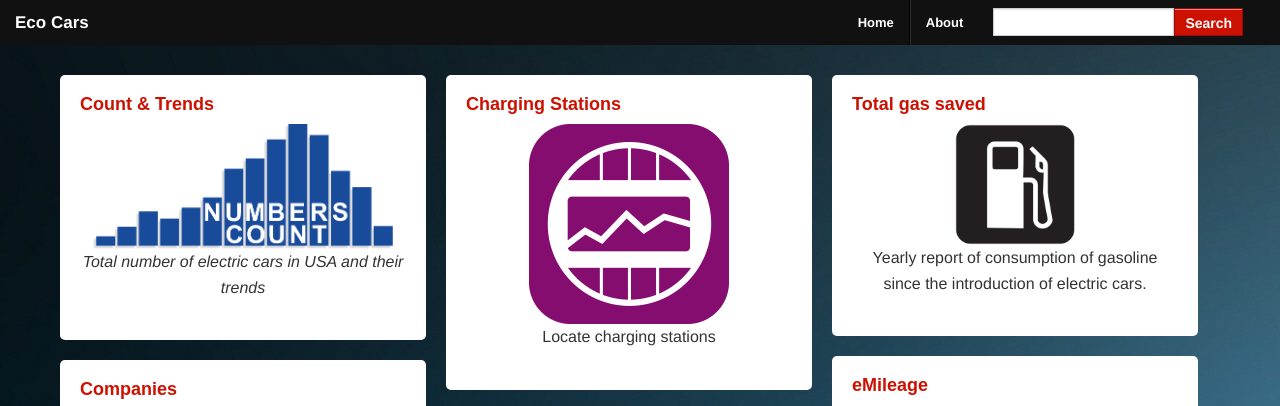
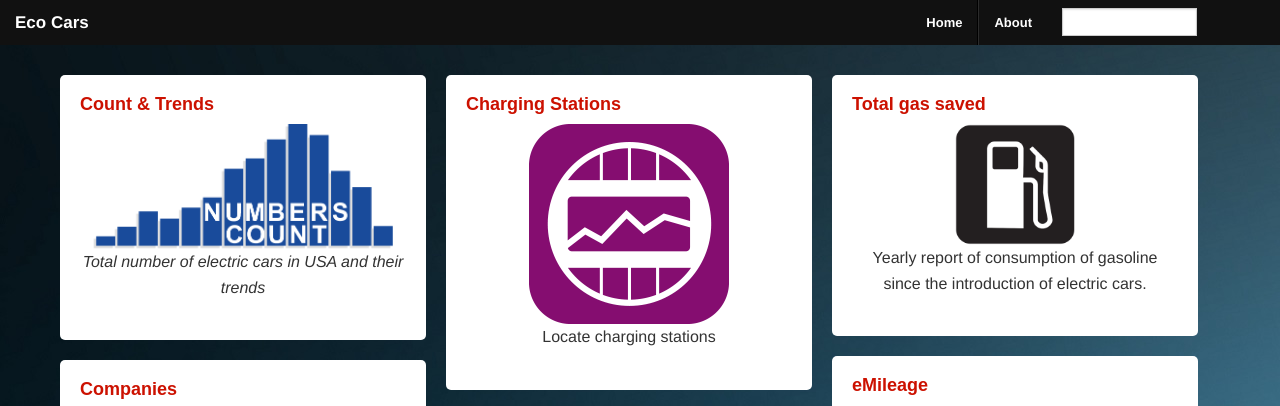
Before and after one commit to serah/EcoCars, a Django app: page / in a window 1280 px wide. Shown: the top 406 px of the page. Run offline with Django 3.2, Linux system fonts and the light colour scheme; some web fonts are replaced.

Commit message:
removed search

```diff
--- a/ecoCars/templates/home.html
+++ b/ecoCars/templates/home.html
@@ -109,9 +109,6 @@
           <div class="row collapse">
              <div class="small-8 columns">
                  <input type="text">
-             </div>
-             <div class="small-4 columns">
-                <a href="#" class="alert button" style="background-color: #CC1100;">Search</a>
              </div>
           </div>
       </form>
```
